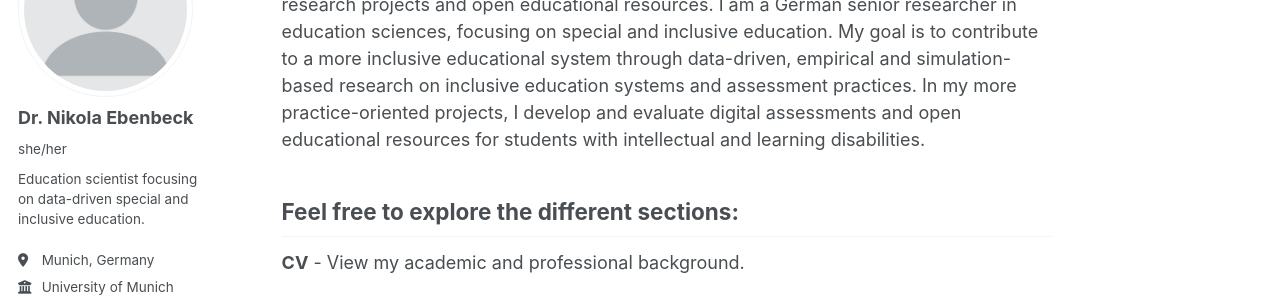
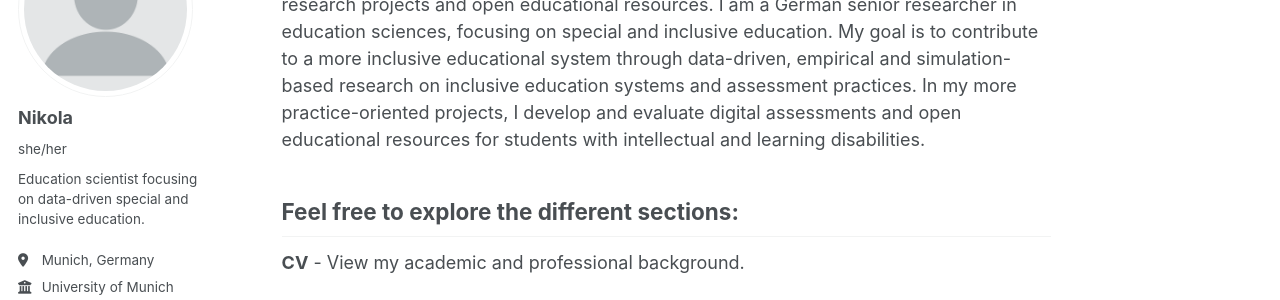
Before and after one commit to nikola-ebenbeck/portfolio, a Jekyll site: the page built from _pages/about.md, in a window 1280 px wide. Shown: the part 177-477 px from the top of the page. Built offline with Jekyll 4.4.1, drawn with Linux system fonts in a browser that asks for light colours; some web fonts are replaced.

Commit message:
Update _config.yml

```diff
--- a/_config.yml
+++ b/_config.yml
@@ -23,7 +23,7 @@ repository               : "nikola-ebenbeck.github.io/portfolio/"
 author:
   # Biographic information
   avatar           : "profile.png"
-  name             : "Dr. Nikola Ebenbeck"
+  name             : "Nikola"
   pronouns         : "she/her" # example: "she/her"
   bio              : "Education scientist focusing on data-driven special and inclusive education."
   location         : "Munich, Germany"
```
